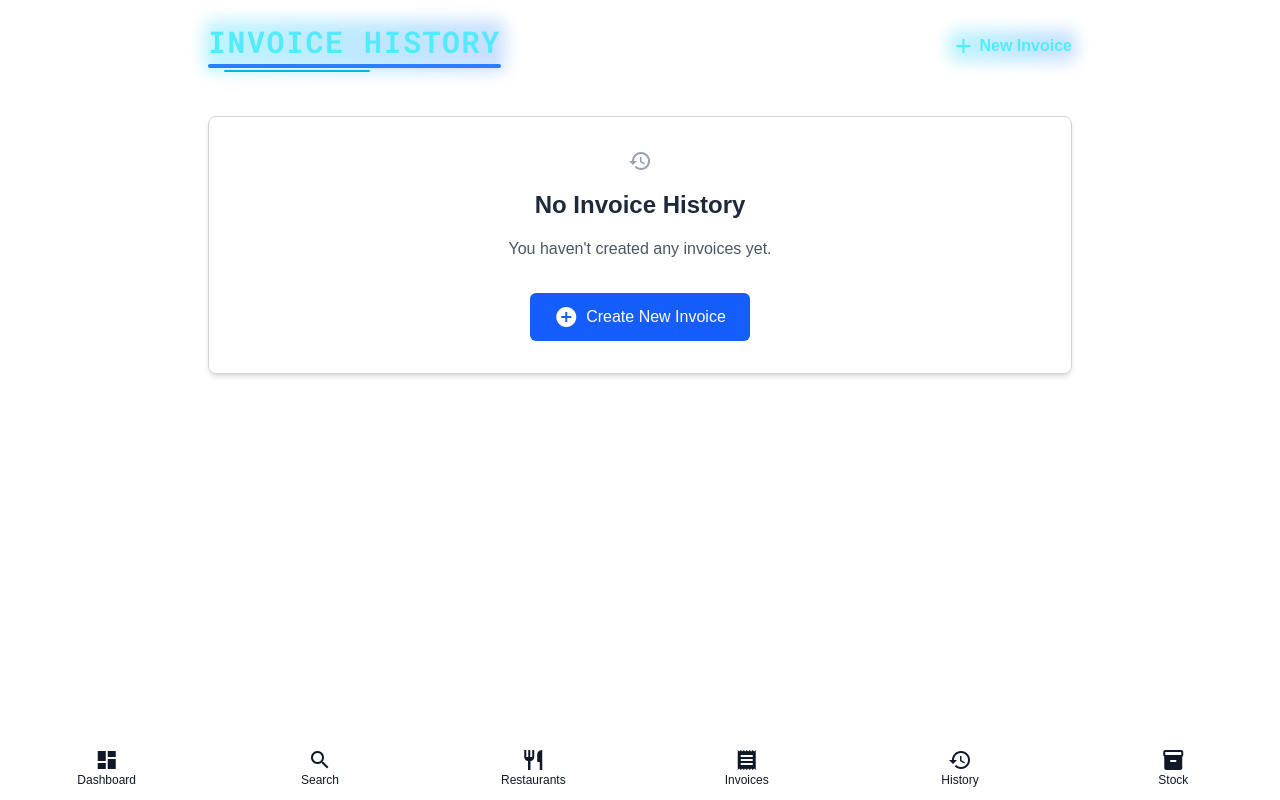
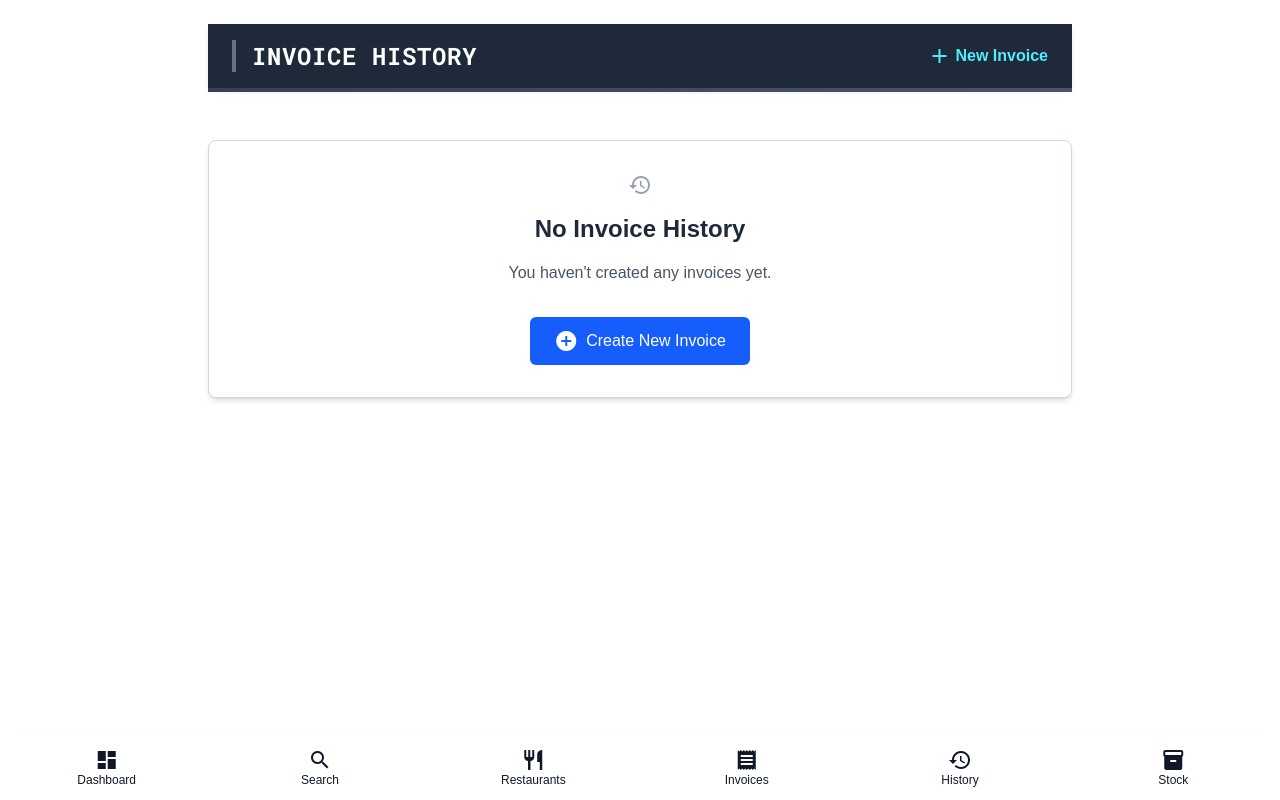
Before and after one commit to elvisinthecloud/inventory-management-system, a Next.js app: page /history in a window 1280 px wide. Built offline with nearby package versions, Linux system fonts and the light colour scheme.

Commit message:
style: Update UI components across CheckoutPage, PageHeader, InvoicesPage, and StockManagementPage with a consistent dark theme, enhancing visual coherence and user experience.

```diff
--- a/src/app/checkout/page.tsx
+++ b/src/app/checkout/page.tsx
@@ -274,15 +274,17 @@ export default function CheckoutPage() {
 
   return (
     <div className="container mx-auto max-w-4xl px-4 pb-20 pt-6">
-      <div className="mb-6 flex items-center justify-between">
-        <h1 className={`${robotoMono.className} border-b-4 border-blue-500 pb-2 text-3xl uppercase tracking-wider text-gray-900`}>
+      <div className="mb-8">
+        <div className="bg-gray-800 px-6 py-4 shadow-md">
+          <div className="flex items-center justify-between">
+            <h1 className={`${robotoMono.className} text-2xl uppercase tracking-wide text-white border-l-4 border-gray-500 pl-4`}>
               {isInvoiceGenerated ? 'INVOICE' : 'FINALIZE INVOICE'}
             </h1>
             <div className="flex items-center space-x-2">
               {!isInvoiceGenerated && (
                 <Link
                   href="/search"
-              className="flex items-center text-blue-600 hover:text-blue-800"
+                  className="flex items-center text-gray-300 hover:text-white"
                 >
                   <span className="material-icons mr-1">add</span>
                   <span className="hidden sm:inline">Add More Items</span>
@@ -291,13 +293,17 @@ export default function CheckoutPage() {
               )}
               <Link
                 href="/history"
-            className="flex items-center rounded-md bg-gray-200 px-3 py-2 text-gray-700 hover:bg-gray-300"
+                className="flex items-center rounded-md bg-gray-700 px-3 py-2 text-gray-200 hover:bg-gray-600"
               >
                 <span className="material-icons mr-1">history</span>
                 <span className="hidden sm:inline">Invoice History</span>
                 <span className="sm:hidden">History</span>
               </Link>
             </div>
+          </div>
+        </div>
+        {/* Subtle divider line */}
+        <div className="h-1 bg-gradient-to-r from-gray-700 to-gray-600"></div>
       </div>
 
       {/* Invoice Summary */}
@@ -377,14 +383,14 @@ export default function CheckoutPage() {
             <>
               <button
                 onClick={handleDownloadPDF}
-                className="flex items-center justify-center rounded-md bg-green-600 px-6 py-3 text-white hover:bg-green-700 font-bold"
+                className="flex items-center justify-center rounded-md bg-gray-700 px-6 py-3 text-white hover:bg-gray-600 font-bold"
               >
                 <span className="material-icons mr-2">download</span>
                 Download PDF
               </button>
               <button
                 onClick={handleNewInvoice}
-                className="flex items-center justify-center rounded-md bg-blue-600 px-6 py-3 text-white hover:bg-blue-700 font-bold"
+                className="flex items-center justify-center rounded-md bg-gray-800 px-6 py-3 text-white hover:bg-gray-700 font-bold"
               >
                 <span className="material-icons mr-2">add_circle</span>
                 Create New Invoice
@@ -400,7 +406,7 @@ export default function CheckoutPage() {
               </button>
               <button
                 onClick={handleGenerateInvoice}
-                className="flex items-center justify-center rounded-md bg-blue-600 px-6 py-3 text-white hover:bg-blue-700 font-bold"
+                className="flex items-center justify-center rounded-md bg-gray-800 px-6 py-3 text-white hover:bg-gray-700 font-bold"
               >
                 <span className="material-icons mr-2">receipt</span>
                 Confirm Invoice
--- a/src/app/components/PageHeader.tsx
+++ b/src/app/components/PageHeader.tsx
@@ -13,28 +13,25 @@ interface PageHeaderProps {
 
 export default function PageHeader({ title, withAction }: PageHeaderProps) {
   return (
-    <div className="mb-8 flex items-center justify-between">
-      <div className="relative pb-2 group">
-        {/* Glowing effect */}
-        <div className="absolute -inset-1 bg-gradient-to-r from-cyan-400 to-blue-500 opacity-25 blur-sm group-hover:opacity-40 transition duration-300 rounded-lg"></div>
+    <div className="mb-8">
+      <div className="flex items-center justify-between bg-gray-800 px-6 py-4 shadow-md">
+        <div className="flex items-center">
+          {/* Square, professional header with a subtle border */}
+          <h1 className={`${robotoMono.className} text-2xl uppercase tracking-wide text-white border-l-4 border-gray-500 pl-4`}>
+            {title}
+          </h1>
+        </div>
 
-        <h1 className={`${robotoMono.className} text-3xl uppercase tracking-wider text-cyan-300 font-bold relative z-10`}>
-          {title}
-        </h1>
-
-        {/* Underline effects */}
-        <div className="absolute bottom-0 left-0 w-full h-1 bg-blue-500 rounded-full"></div>
-        <div className="absolute -bottom-1 left-0 w-1/2 h-0.5 bg-cyan-500 rounded-full transform translate-x-4 group-hover:translate-x-0 transition-transform duration-300"></div>
+        {/* Action button area */}
+        {withAction && (
+          <div className="ml-4">
+            {withAction}
+          </div>
+        )}
       </div>
 
-      {withAction && (
-        <div className="ml-4 relative">
-          <div className="absolute -inset-1 rounded-lg opacity-25 bg-gradient-to-r from-cyan-400 to-blue-500 blur-sm"></div>
-          <div className="relative z-10">
-            {withAction}
-          </div>
-        </div>
-      )}
+      {/* Subtle divider line */}
+      <div className="h-1 bg-gradient-to-r from-gray-700 to-gray-600"></div>
     </div>
   );
 }
--- a/src/app/invoices/page.tsx
+++ b/src/app/invoices/page.tsx
@@ -104,7 +104,7 @@ export default function InvoicesPage() {
           <p className="mb-8 text-gray-600">You need to select a restaurant first to create an invoice.</p>
           <Link
             href="/restaurants"
-            className="inline-flex items-center justify-center rounded-md bg-blue-600 px-6 py-3 text-white hover:bg-blue-700"
+            className="inline-flex items-center justify-center rounded-md bg-gray-800 px-6 py-3 text-white hover:bg-gray-700"
           >
             <span className="material-icons mr-2">restaurant</span>
             Select Restaurant
@@ -119,7 +119,7 @@ export default function InvoicesPage() {
           <p className="mb-8 text-gray-600">Your invoice is empty. Add some items to your invoice.</p>
           <Link
             href="/search"
-            className="inline-flex items-center justify-center rounded-md bg-blue-600 px-6 py-3 text-white hover:bg-blue-700"
+            className="inline-flex items-center justify-center rounded-md bg-gray-800 px-6 py-3 text-white hover:bg-gray-700"
           >
             <span className="material-icons mr-2">search</span>
             Browse Items
@@ -233,7 +233,7 @@ export default function InvoicesPage() {
             </button>
             <button
               onClick={handleGenerateInvoice}
-              className="flex items-center justify-center rounded-md bg-blue-600 px-6 py-3 text-white hover:bg-blue-700 font-bold"
+              className="flex items-center justify-center rounded-md bg-gray-800 px-6 py-3 text-white hover:bg-gray-700 font-bold"
             >
               <span className="material-icons mr-2">receipt</span>
               Generate Invoice
--- a/src/app/stock/page.tsx
+++ b/src/app/stock/page.tsx
@@ -283,16 +283,20 @@ export default function StockManagementPage() {
 
   return (
     <div className="container mx-auto max-w-6xl px-4 py-6">
-      {/* Modern sleek header bar with gradient and shadow */}
-      <div className="mb-8 bg-gradient-to-r from-indigo-600 to-blue-700 rounded-lg shadow-lg overflow-hidden">
-        <div className="px-6 py-5 flex justify-between items-center">
-          <h1 className={`${robotoMono.className} text-2xl text-white font-bold`}>
-            Inventory Dashboard
-          </h1>
-          <div className="text-white text-sm">
-            {new Date().toLocaleDateString('en-US', {weekday: 'long', year: 'numeric', month: 'short', day: 'numeric'})}
+      {/* Professional square header */}
+      <div className="mb-8">
+        <div className="bg-gray-800 px-6 py-4 shadow-md">
+          <div className="flex justify-between items-center">
+            <h1 className={`${robotoMono.className} text-2xl uppercase tracking-wide text-white border-l-4 border-gray-500 pl-4`}>
+              Inventory Dashboard
+            </h1>
+            <div className="text-gray-300 text-sm font-medium">
+              {new Date().toLocaleDateString('en-US', {weekday: 'long', year: 'numeric', month: 'short', day: 'numeric'})}
+            </div>
           </div>
         </div>
+        {/* Subtle divider line */}
+        <div className="h-1 bg-gradient-to-r from-gray-700 to-gray-600"></div>
       </div>
 
       {/* Top Action Bar */}
@@ -300,7 +304,7 @@ export default function StockManagementPage() {
         <div className="flex space-x-3">
           <button
             onClick={() => setIsAddProductModalOpen(true)}
-            className="inline-flex items-center rounded-md bg-blue-600 px-4 py-2 text-sm font-medium text-white shadow-md transition-all hover:bg-blue-700 hover:shadow-lg focus:outline-none focus:ring-2 focus:ring-blue-500 focus:ring-offset-2"
+            className="inline-flex items-center rounded-md bg-gray-800 px-4 py-2 text-sm font-medium text-white shadow-md transition-all hover:bg-gray-700 hover:shadow-lg focus:outline-none focus:ring-2 focus:ring-gray-600 focus:ring-offset-2"
           >
             <svg xmlns="http://www.w3.org/2000/svg" fill="none" viewBox="0 0 24 24" strokeWidth={1.5} stroke="currentColor" className="w-5 h-5 mr-2">
               <path strokeLinecap="round" strokeLinejoin="round" d="M12 4.5v15m7.5-7.5h-15" />
```
Lines whose indentation alone changed are shown as unchanged.
